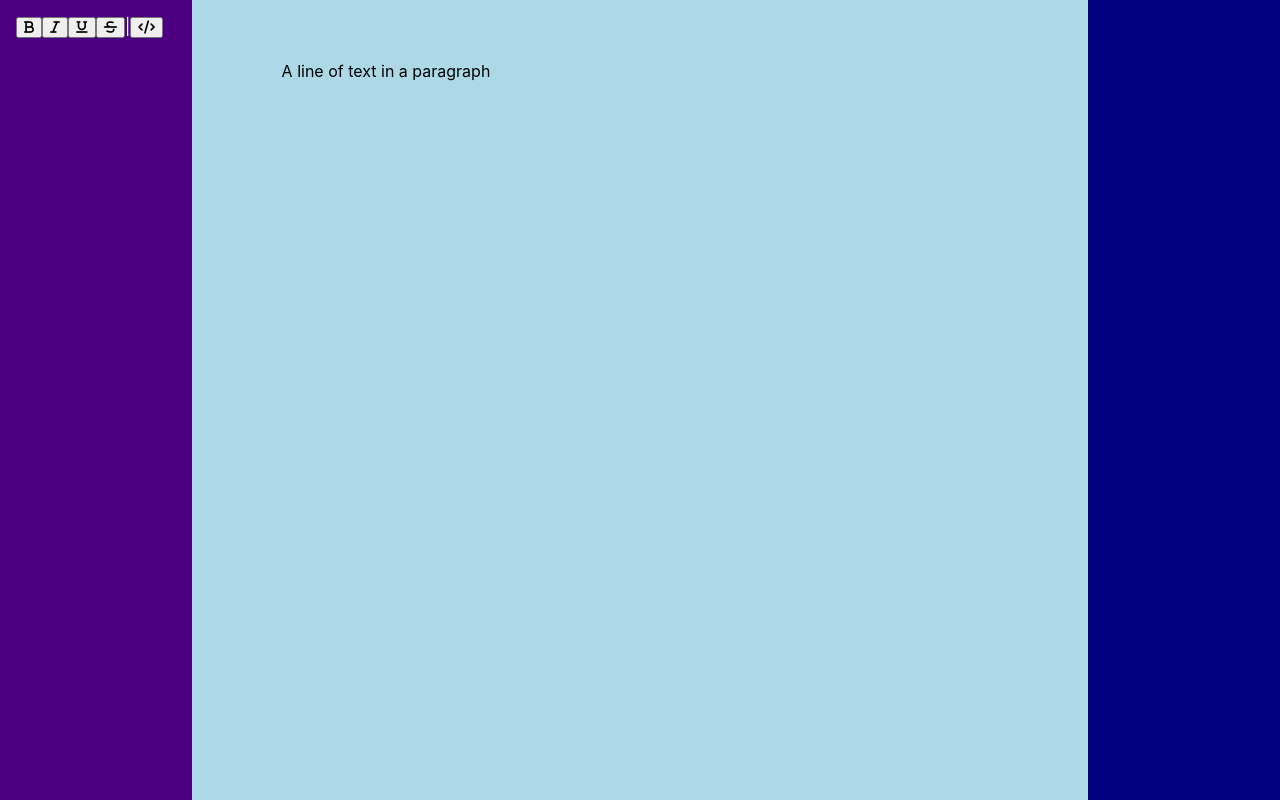
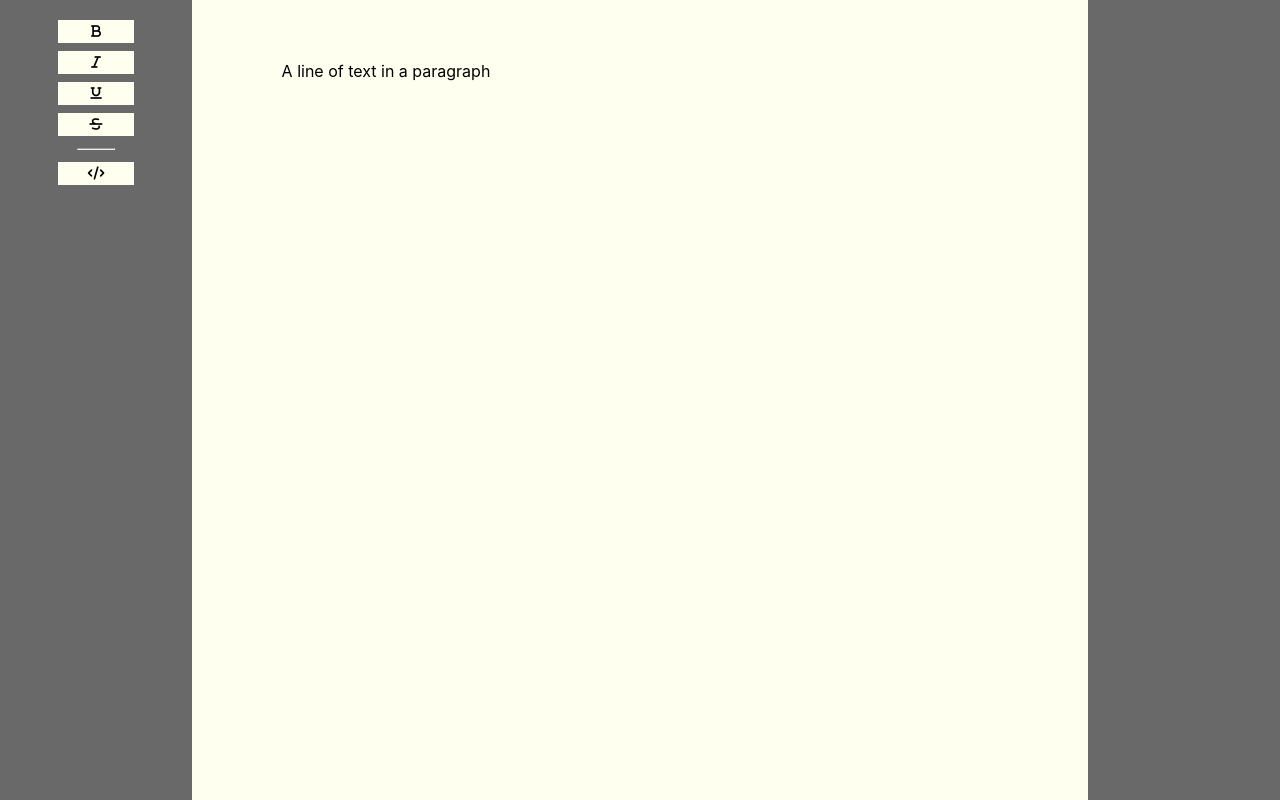
Before and after one commit to devon-wolf/slate-typescript, a React (Create React App) app: page / in a window 1280 px wide. Built offline with nearby package versions, Linux system fonts and the light colour scheme; no server answers.

Commit message:
Finish up making the UI much more pleasant

```diff
--- /dev/null
+++ b/src/components/FormatBar.css
@@ -0,0 +1,30 @@
+.formatBar {
+	position: fixed;
+	z-index: 1;
+	width: 15%;
+	margin-top: 1rem;
+}
+
+.formatBar hr {
+	width: 20%;
+}
+
+.formatBar button {
+	width: 40%;
+	cursor: pointer;
+	background-color: ivory;
+	border: none;
+	margin: .25rem;
+	padding: .25rem;
+}
+
+.formatBar, .formatButtons, .blockTypeButtons {
+	display: flex;
+	flex-direction: column;
+	justify-content: center;
+	align-items: center;
+}
+
+.formatButtons, .blockTypeButtons {
+	width: 100%;
+}
--- a/src/components/FormatBar.tsx
+++ b/src/components/FormatBar.tsx
@@ -1,5 +1,6 @@
 import { toggleBlockType, toggleFormat } from '../services/toggles';
 import { FormatBarProps, FormatString, TypeString } from '../types';
+import './FormatBar.css';
 
 
 const FormatBar = ({ editor } : FormatBarProps) => {
@@ -40,7 +41,7 @@ const FormatBar = ({ editor } : FormatBarProps) => {
 					<i title="strikethrough" className="fas fa-strikethrough"></i>
 				</button>
 			</span>
-			|
+			<hr />
 			<span className="blockTypeButtons">
 				<button
 					aria-label="toggle code block"
--- a/src/index.css
+++ b/src/index.css
@@ -15,7 +15,7 @@ body {
     sans-serif;
   -webkit-font-smoothing: antialiased;
   -moz-osx-font-smoothing: grayscale;
-  background-color: salmon;
+  background-color: ivory;
 }
 
 body > div {
--- a/src/pages/EditorWrapper.css
+++ b/src/pages/EditorWrapper.css
@@ -1,5 +1,4 @@
 .editorWrapper {
-	background-color: hotpink;
 	display: grid;
 	grid-template-columns: 15% 70% 15%;
 	height: 100%;
@@ -7,22 +6,19 @@
 }
 
 .leftSidebar, .rightSidebar {
-	padding: 1rem;
 	color: white;
+	background-color: dimgray;
 }
 
 .leftSidebar {
-	background-color: indigo;
 	grid-column: 1;
 }
 
 .editor {
-	background-color: lightblue;
 	grid-column: 2;
 	padding: 5% 10%;
 }
 
 .rightSidebar {
-	background-color: navy;
 	grid-column: 3;
 }
```
Also changed, not shown: src/pages/EditorWrapper.tsx (+6 -6 lines), src/pages/TextEditor.tsx (+3 -4 lines).
